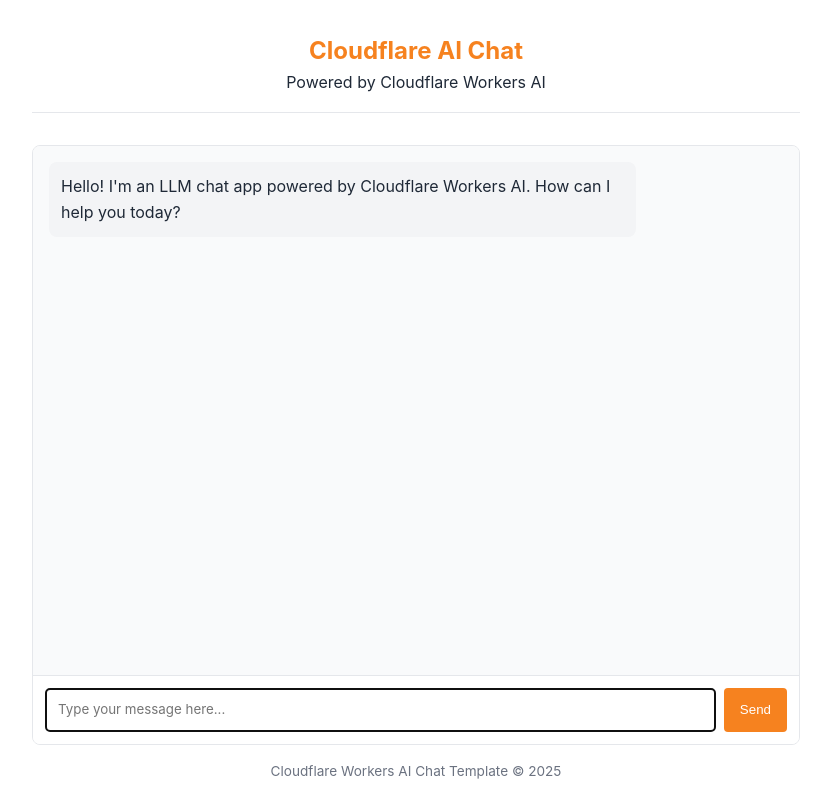
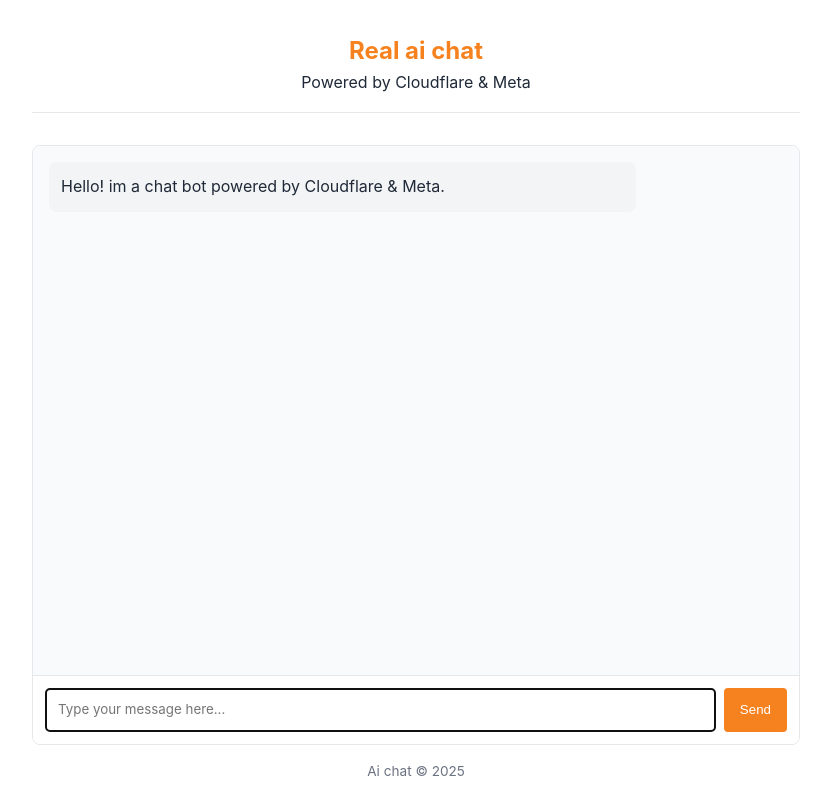
Before and after one commit to raninc12-byte/aichat, a website: page public/index.html in a window 1280 px wide. Shown: the whole page, without its empty margins (224-1055 px from the left). Drawn offline with Linux system fonts and the light colour scheme.

Commit message:
Update index.html

```diff
--- a/public/index.html
+++ b/public/index.html
@@ -3,7 +3,7 @@
 	<head>
 		<meta charset="UTF-8" />
 		<meta name="viewport" content="width=device-width, initial-scale=1.0" />
-		<title>LLM Chat App</title>
+		<title>Ai chat</title>
 		<style>
 			:root {
 				--primary-color: #f6821f;
@@ -138,22 +138,21 @@
 	</head>
 	<body>
 		<header>
-			<h1>Cloudflare AI Chat</h1>
-			<p>Powered by Cloudflare Workers AI</p>
+			<h1>Real ai chat</h1>
+			<p>Powered by Cloudflare & Meta</p>
 		</header>
 
 		<div class="chat-container">
 			<div id="chat-messages" class="chat-messages">
 				<div class="message assistant-message">
 					<p>
-						Hello! I'm an LLM chat app powered by Cloudflare Workers AI. How can
-						I help you today?
+						Hello! im a chat bot powered by Cloudflare & Meta.
 					</p>
 				</div>
 			</div>
 
 			<div class="typing-indicator" id="typing-indicator">
-				AI is thinking...
+				AI is working be patient...
 			</div>
 
 			<div class="message-input">
@@ -168,7 +167,7 @@
 		</div>
 
 		<footer>
-			<p>Cloudflare Workers AI Chat Template &copy; 2025</p>
+			<p>Ai chat &copy; 2025</p>
 		</footer>
 
 		<!-- Chat app script -->
```
